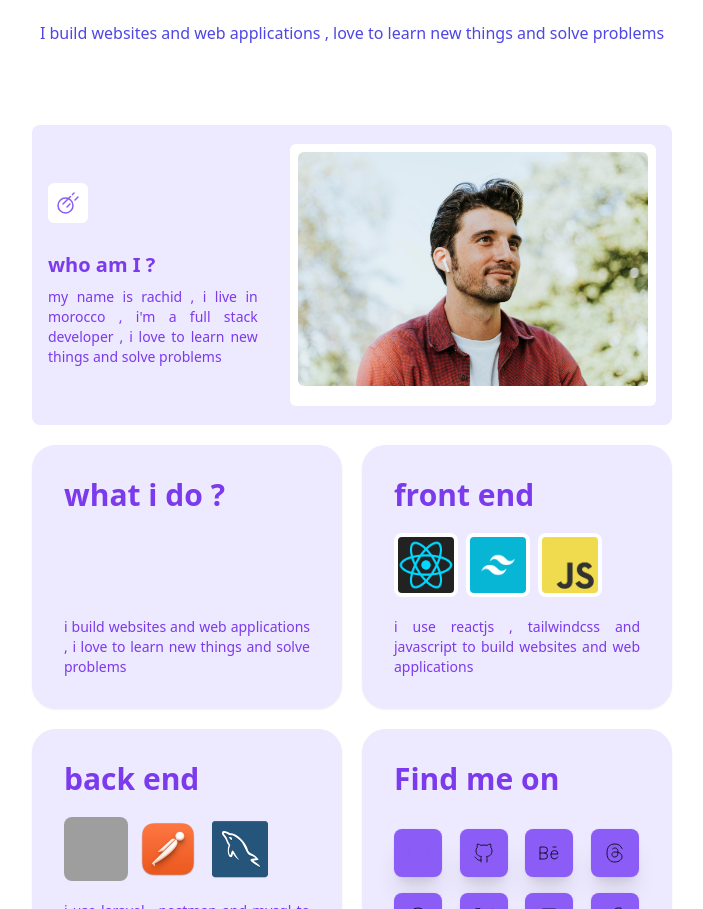
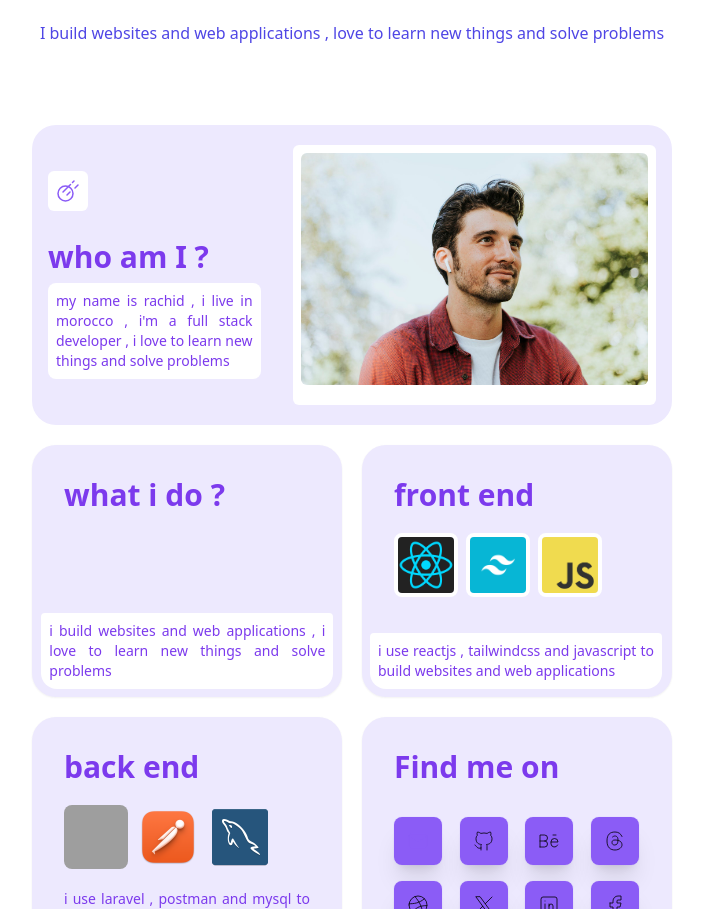
Before and after one commit to rachidfrex/my_portfolio, a React (Vite) app: page / in a window 1280 px wide. Shown: the part 387-1296 px from the top of the page, without its empty margins (288-991 px from the left). Built offline with nearby package versions, Linux system fonts and the light colour scheme; grey boxes are pictures that could not be loaded; a web font is replaced by a local one.

Commit message:
Refactor content component for improved styling and formatting

```diff
--- a/src/components/content.jsx
+++ b/src/components/content.jsx
@@ -10,7 +10,7 @@ function Content() {
   return (
     <div className="flex flex-col gap-5 items-center  justify-center mt-20  ">
 
-      <div className="flex flex-row gap-8  justify-center items-center   bg-violet-100  w-[640px] h-[300px]  rounded-lg px-4 py-5">
+      <div className="flex flex-col md:flex-row gap-8 mx-5 md:mx-0 justify-center items-center   bg-violet-100  md:w-[640px] h-full  rounded-3xl px-4 py-5">
       <div className="flex justify-start items-start flex-col gap-2">
       <div className="bg-white  w-10 h-10 flex mb-5 justify-center items-center rounded-md">
         <svg className="text-violet-500" xmlns="http://www.w3.org/2000/svg"  viewBox="0 0 24 24" width="24" height="24" color="#000000" fill="none">
@@ -18,9 +18,9 @@ function Content() {
             <path d="M7 13L14.5 5.50003M18 2L16.5 3.5M22 6.00003L19 9M11 16L14 13" stroke="currentColor" stroke-width="1.5" stroke-linecap="round" />
         </svg>
         </div>
-        <h3 className="text-xl font-semibold text-violet-600">who am I ?</h3>
+        <h3 className="text-3xl font-semibold text-violet-600">who am I ?</h3>
 
-        <p className="text-violet-600 text-sm text-justify">my name is rachid , i live in morocco , i'm a full stack developer , i love to learn new things and solve problems
+        <p className="text-violet-600 bg-white p-2 rounded-lg text-sm text-justify">my name is rachid , i live in morocco , i'm a full stack developer , i love to learn new things and solve problems
         </p>
       </div>
         <div className="bg-white p-2 pb-5 rounded-md  ">
@@ -29,25 +29,27 @@ function Content() {
       </div>
       <div className="grid grid-cols-2 gap-5  ">
        <div
-       className="ring-1 dark:ring-white/10 w-[310px] gap-5   ring-zinc-200/5 rounded-3xl justify-between shadow-sm tems-center flex flex-col p-8 h-full bg-violet-100 "
+       className="ring-1 dark:ring-white/10 w-[310px] gap-5 relative  ring-zinc-200/5 rounded-3xl justify-between shadow-sm tems-center flex flex-col p-8 h-full bg-violet-100 "
        >
        <h3 className=" font-semibold text-violet-600  text-3xl w-full ">what i do ?</h3>
-        <p className="text-violet-600 text-sm text-justify">i build websites and web applications , i love to learn new things and solve problems
+        <p className="text-violet-600 flex absolute  rounded-2xl  rounded-t bottom-[3%] left-[3%] right-[3%] justify-center items-center text-sm text-justify bg-white p-2 w-[292px] ">i build websites and web applications , i love to learn new things and solve problems
         </p>
        </div>
        <div
-       className="ring-1 dark:ring-white/10 w-[310px] gap-5    ring-zinc-200/5 rounded-3xl justify-between shadow-sm tems-center flex flex-col p-8 h-full bg-violet-100 "
+       className="ring-1 dark:ring-white/10 w-[310px] gap-1 relative   ring-zinc-200/5 rounded-3xl justify-between shadow-sm tems-center flex flex-col  h-full bg-violet-100 "
        >
-        <h3 className=" font-semibold text-violet-600 text-3xl w-full"> front end  </h3>
+      <div className="p-8 flex flex-col gap-5">
+      <h3 className=" font-semibold text-violet-600 text-3xl w-full"> front end  </h3>
          <div className="flex gap-2 ">
           <img className="w-16 h-16 rounded-lg  border-4 border-white" src={reactjs} alt="" />
           <img className="w-16 h-16  rounded-lg border-4 border-white" src={tailwind} alt="" />
           <img className="w-16 h-16 rounded-lg border-4 border-white" src={javascript} alt="" />
 
          </div>
+      </div>
          {/* // make a paragraphe about  technologies that you use in front end development */}
          <p
-         className="text-violet-600 text-sm text-justify"
+         className="text-violet-600 flex   rounded-2xl  rounded-t mx-2 mb-2 justify-center items-center text-sm text-justify bg-white p-2 w-[292px] "
          >
             i use reactjs , tailwindcss and javascript to build websites and web applications
          </p>
```
